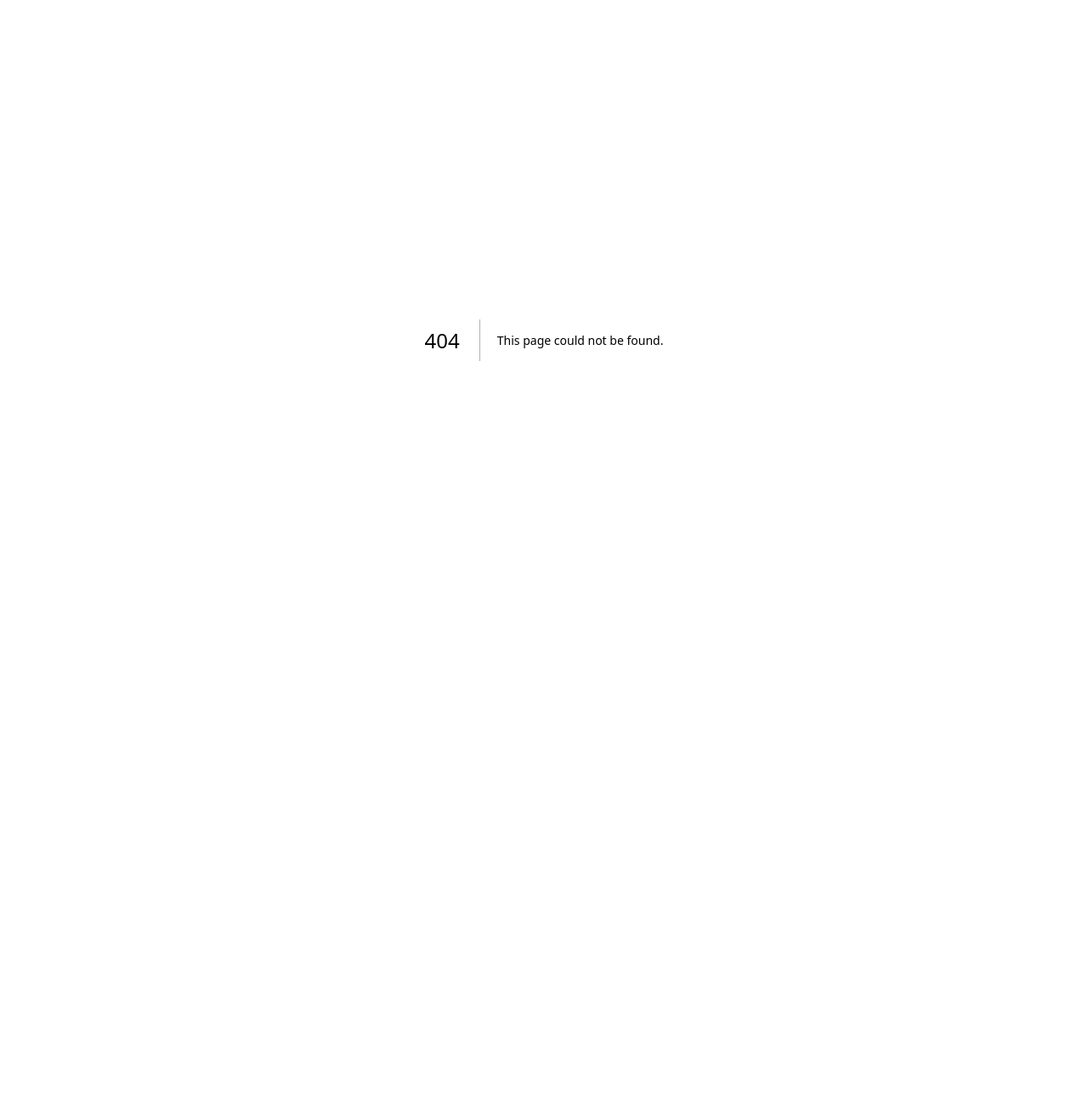
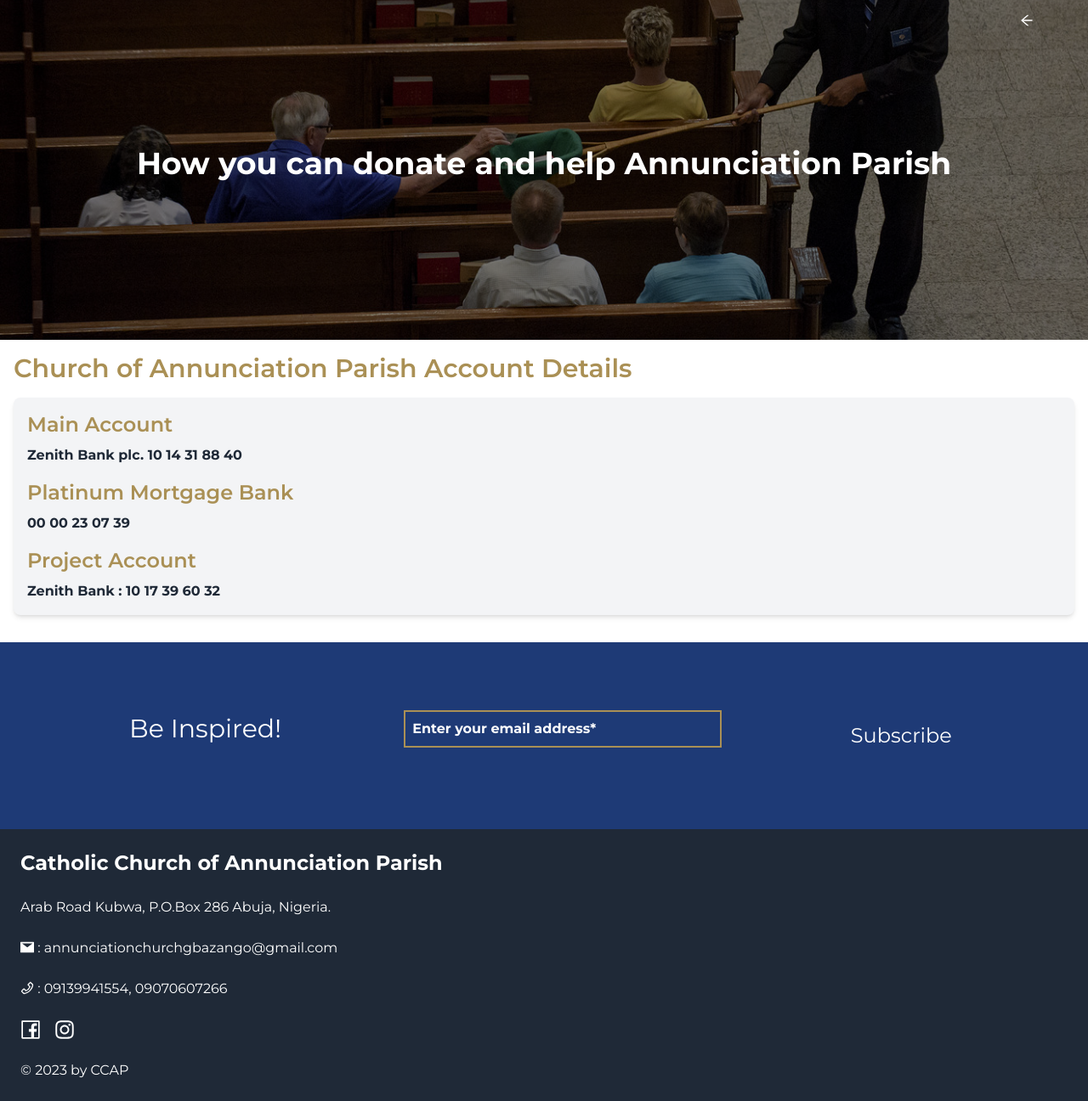
Before and after one commit to davidabuu/church-website, a Next.js app: page /donations in a window 1280 px wide. Before the commit this address had no page. Shown: the whole page at 85% size. Before the commit the page ends 800 px from the top, so only its background shows below. Built offline with nearby package versions, Linux system fonts and the light colour scheme.

Commit message:
Footer Updated

```diff
--- /dev/null
+++ b/src/app/donations/page.tsx
@@ -0,0 +1,46 @@
+"use client";
+import React, { useEffect } from "react";
+import Aos from "aos";
+import { ArrowLeftOutlined } from "@ant-design/icons";
+import { useRouter } from "next/navigation";
+import DonationPage from "@/components/DonationPage";
+import Subscribe from "@/components/Subscribe";
+import Footer from "@/components/Footer";
+import Link from "next/link";
+
+const Page: React.FC = () => {
+  useEffect(() => {
+    Aos.init();
+  }, []);
+  const router = useRouter();
+  return (
+    <div>
+      <div
+        className="relative h-[50vh] flex items-center justify-center bg-cover bg-center"
+        style={{
+          backgroundImage: 'url("./pic12.jpg")',
+          height: "50vh",
+        }}
+      >
+        {/* Overlay */}
+        <div className="absolute inset-0 bg-black opacity-50"></div>
+        <div
+          data-aos="fade-right"
+          className="text-white text-center z-10 slide-in-right"
+        >
+          <h1 className="text-2xl lg:text-4xl font-bold mb-4 animate__animated animate__fadeInLeft">
+            How you can donate and help Annunciation Parish
+          </h1>
+        </div>
+        <Link href="/">
+          <ArrowLeftOutlined className="absolute top-4 right-16 text-white hover:text-[#aa9055] cursor-pointer" />
+        </Link>
+      </div>
+      <DonationPage />
+      <Subscribe />
+      <Footer />
+    </div>
+  );
+};
+
+export default Page;
--- a/src/app/pastoral-team/page.tsx
+++ b/src/app/pastoral-team/page.tsx
@@ -2,12 +2,17 @@
 import React, { useEffect } from "react";
 import Aos from "aos";
 import PastoralTeamSection from "@/components/PastoralTeamSection";
+import Subscribe from "@/components/Subscribe";
+import Footer from "@/components/Footer";
+import { ArrowLeftOutlined } from "@ant-design/icons";
+import { useRouter } from "next/navigation";
+import Link from "next/link";
 
 const Page: React.FC = () => {
   useEffect(() => {
     Aos.init();
   }, []);
-
+const router = useRouter();
   return (
     <div>
       <div
@@ -31,6 +36,12 @@ const Page: React.FC = () => {
           </p>
         </div>
       </div>
+     <Link href='/'>
+     <ArrowLeftOutlined
+          className="absolute top-4 right-16 text-white hover:text-[#aa9055] cursor-pointer"
+
+        />
+     </Link>
       <div className="flex flex-col mx-4 md:mx-0 items-center justify-around md:flex-row">
         <PastoralTeamSection
           url="/pic9.jpg"
@@ -53,6 +64,8 @@ const Page: React.FC = () => {
           name="Edache Gabriel"
         />
       </div>
+      <Subscribe />
+      <Footer />
     </div>
   );
 };
--- a/src/components/ChurchSchedule.tsx
+++ b/src/components/ChurchSchedule.tsx
@@ -71,7 +71,15 @@ const ChurchSchedule = () => {
           </ul>
         </div>
       </section>
+      <br></br>
+      <section className="border-white border-2 p-4 flex  md:justify-around flex-col md:flex-row md:items-center">
+        <h2 className="text-2xl font-semibold  mb-2">Baptism</h2>
+        <ul className="flex  md:flex-row items-center">
 
+
+          <li>Last Sat of the month</li>
+        </ul>
+      </section>
     </div>
   );
 };
--- /dev/null
+++ b/src/components/DonationPage.tsx
@@ -0,0 +1,23 @@
+import React from "react";
+
+const DonationPage: React.FC = () => {
+  return (
+    <div className="container mx-auto font-bold p-4">
+      <h1 className="text-3xl font-semibold text-[#aa9055] mb-4">
+        Church of Annunciation Parish Account Details
+      </h1>
+      <div className="bg-gray-100 p-4 my-4 rounded-lg shadow-md">
+        <h2 className="text-2xl font-semibold text-[#aa9055] mb-2">Main Account</h2>
+        <p>Zenith Bank plc. 10 14 31 88 40</p>
+
+        <h2 className="text-2xl font-semibold text-[#aa9055] mt-4 mb-2">Platinum Mortgage Bank</h2>
+        <p>00 00 23 07 39</p>
+
+        <h2 className="text-2xl font-semibold text-[#aa9055] mt-4 mb-2">Project Account</h2>
+        <p>Zenith Bank : 10 17 39 60 32</p>
+      </div>
+    </div>
+  );
+};
+
+export default DonationPage;
--- a/src/components/Donations.tsx
+++ b/src/components/Donations.tsx
@@ -1,3 +1,4 @@
+import Link from "next/link";
 import React from "react";
 
 const DonateSection = () => {
@@ -17,7 +18,7 @@ const DonateSection = () => {
       <p className=" italic mb-12">Proverbs 19:17 (NIV)</p>
 
       <button className="text-[#AA9055] border-2 border-[#aa9055] text-2xl py-2 px-4 rounded hover:bg-[#8b7343] hover:text-white transition duration-300">
-        Donate Now!
+        <Link href="/donations">Donate Now!</Link>
       </button>
     </div>
   );
--- a/src/components/Footer.tsx
+++ b/src/components/Footer.tsx
@@ -10,22 +10,29 @@ import {
   return (
     <div className="bg-gray-800 p-6">
       <div className="container mx-auto text-white">
-          <h2 className="text-2xl font-bold">Catholic Church of Annunciation Parish</h2>
+        <h2 className="text-2xl font-bold">
+          Catholic Church of Annunciation Parish
+        </h2>
+        <br></br>
         <p>Arab Road Kubwa, P.O.Box 286 Abuja, Nigeria.</p>
+        <br></br>
         <p>
           <MailFilled /> : annunciationchurchgbazango@gmail.com
         </p>
+        <br></br>
         <p>
           <PhoneOutlined /> : 09139941554, 09070607266
         </p>
-          <div className="flex items-center space-x-4 mt-4">
+        <br></br>
+        <div className="flex items-center space-x-4">
           <FacebookOutlined className="text-2xl" />
           <InstagramOutlined className="text-2xl" />
         </div>
+        <br></br>
         <p>&copy; {new Date().getFullYear()} by CCAP</p>
       </div>
     </div>
   );
 };
 
-  export default Footer
+export default Footer;
--- /dev/null
+++ b/src/components/LandingDiv.tsx
@@ -0,0 +1,15 @@
+import React from "react";
+
+const LandingDiv = () => {
+  return (
+    <div
+      className="relative h-[50vh] flex items-center justify-center bg-cover bg-center"
+      style={{
+        backgroundImage: 'url("./pic12.jpg")',
+        height: "50vh",
+      }}
+    ></div>
+  );
+};
+
+export default LandingDiv;
--- a/src/components/Navbar.tsx
+++ b/src/components/Navbar.tsx
@@ -82,7 +82,7 @@ const Navbar = () => {
             </ul>
           </li>
           <li>
-            <a href="#dontations hover:text-[#AA9055]">DONATIONS</a>
+            <a href="/donations">DONATIONS</a>
           </li>
           <li>
             <a href="#contacts hover:text-[#AA9055]">CONTACT</a>
--- a/src/components/Subscribe.tsx
+++ b/src/components/Subscribe.tsx
@@ -2,7 +2,7 @@ import React from "react";
 
 const Subscribe = () => {
   return (
-    <form className="flex flex-col md:flex-row items-center  justify-around bg-[#1e3a76] p-10 text-white">
+    <form className="flex flex-col md:flex-row items-center  justify-around bg-[#1e3a76] p-20 text-white">
       <h2 className="text-3xl mb-4">Be Inspired!</h2>
       <input
         className="border-2 placeholder:text-white placeholder:font-bold p-2 mb-4 bg-[#1e3a76] outline-none border-[#aa9055] w-full md:w-96 lg:w-1/2 xl:w-1/3"
@@ -10,7 +10,7 @@ const Subscribe = () => {
         required
         placeholder="Enter your email address*"
       />
-      <button className="text-2xl cursor-pointer p-2 bg-[#aa9055] hover:bg-[#fff] hover:text-black transition duration-300 rounded">
+      <button className="text-2xl cursor-pointer p-2  hover:bg-[#aa9055] hover:text-white transition duration-300 rounded">
         Subscribe
       </button>
     </form>
```
Also changed, not shown: public/pic11.jpg (added), public/pic12.jpg (added). Lines whose indentation alone changed are shown as unchanged.
